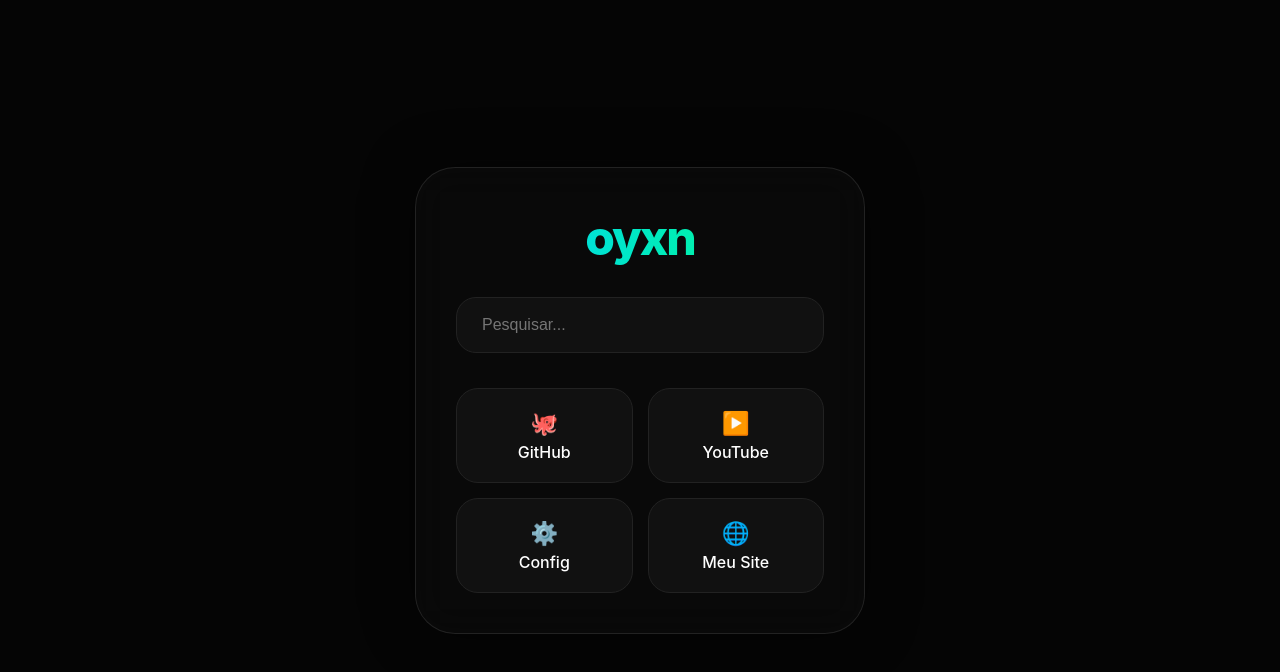
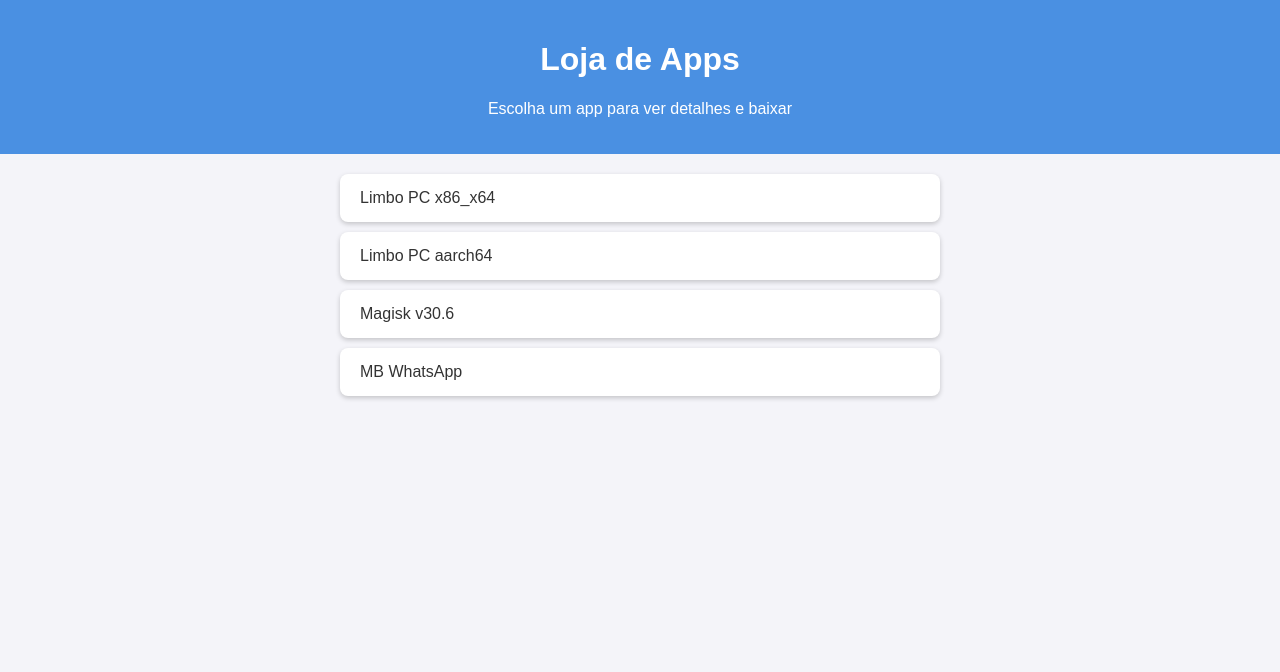
Before and after one commit to nerdgalaxya1-cyber/Oxyn, a plain HTML site: page index.html in a window 1280 px wide. Drawn offline with Linux system fonts and the light colour scheme.

Commit message:
Revise index.html for app store layout and design
Updated the title and styling for the app store page, and modified the layout and links.

```diff
--- a/index.html
+++ b/index.html
@@ -1,82 +1,54 @@
 <!DOCTYPE html>
-<html lang="pt-br">
+<html lang="pt-BR">
 <head>
     <meta charset="UTF-8">
     <meta name="viewport" content="width=device-width, initial-scale=1.0">
-    <title>Oyxn Browser</title>
+    <title>Loja de Apps</title>
     <style>
-        * { margin: 0; padding: 0; box-sizing: border-box; }
         body {
-            background: #050505;
-            height: 100vh; display: flex; align-items: center; justify-content: center;
-            font-family: 'Inter', sans-serif; color: white;
+            font-family: Arial, sans-serif;
+            background-color: #f4f4f9;
+            margin: 0;
+            padding: 0;
+        }
+        header {
+            background-color: #4a90e2;
+            color: white;
+            text-align: center;
+            padding: 20px 0;
         }
         .container {
-            background: rgba(255, 255, 255, 0.02);
-            backdrop-filter: blur(20px);
-            padding: 40px; border-radius: 40px;
-            border: 1px solid rgba(255, 255, 255, 0.1);
-            text-align: center; width: 90%; max-width: 450px;
-            box-shadow: 0 0 50px rgba(0, 0, 0, 0.5);
+            max-width: 600px;
+            margin: 20px auto;
+            padding: 0 20px;
         }
-        /* Logo Oyxn */
-        h1 {
-            font-size: 3rem; margin-bottom: 30px; font-weight: 800;
-            letter-spacing: -2px; background: linear-gradient(to right, #00d1ff, #00ff87);
-            -webkit-background-clip: text; -webkit-text-fill-color: transparent;
+        .app-link {
+            display: block;
+            background-color: white;
+            padding: 15px 20px;
+            margin-bottom: 10px;
+            text-decoration: none;
+            color: #333;
+            border-radius: 8px;
+            box-shadow: 0 2px 5px rgba(0,0,0,0.2);
+            transition: 0.2s;
         }
-
-        .search-container { margin-bottom: 35px; }
-        input[type="text"] {
-            width: 100%; padding: 18px 25px; border-radius: 20px;
-            border: none; background: #111; color: white; font-size: 1rem;
-            outline: none; transition: 0.4s; border: 1px solid #222;
+        .app-link:hover {
+            background-color: #e0eaff;
         }
-        input[type="text"]:focus {
-            border-color: #00d1ff;
-            box-shadow: 0 0 20px rgba(0, 209, 255, 0.3);
-        }
-
-        .grid { display: grid; grid-template-columns: repeat(2, 1fr); gap: 15px; }
-        .card {
-            background: #111; padding: 20px; border-radius: 22px;
-            text-decoration: none; color: white; font-weight: 500;
-            transition: all 0.4s cubic-bezier(0.175, 0.885, 0.32, 1.275);
-            border: 1px solid #222; position: relative; overflow: hidden;
-        }
-        /* Efeito Neon no Hover */
-        .card:hover {
-            transform: scale(1.05);
-            border-color: #00ff87;
-            box-shadow: 0 0 30px rgba(0, 255, 135, 0.2);
-        }
-        .icon { font-size: 1.4rem; margin-bottom: 5px; display: block; }
     </style>
 </head>
 <body>
+    <header>
+        <h1>Loja de Apps</h1>
+        <p>Escolha um app para ver detalhes e baixar</p>
+    </header>
 
     <div class="container">
-        <h1>oyxn</h1>
-
-        <form action="https://www.google.com/search" method="GET" class="search-container">
-            <input type="text" name="q" placeholder="Pesquisar..." autocomplete="off">
-        </form>
-
-        <div class="grid">
-            <a href="https://github.com" class="card">
-                <span class="icon">🐙</span> GitHub
-            </a>
-            <a href="https://youtube.com" class="card">
-                <span class="icon">▶️</span> YouTube
-            </a>
-            <a href="#" class="card">
-                <span class="icon">⚙️</span> Config
-            </a>
-            <a href="#" class="card">
-                <span class="icon">🌐</span> Meu Site
-            </a>
-        </div>
+        <a class="app-link" href="limbo-x86.html">Limbo PC x86_x64</a>
+        <a class="app-link" href="limbo-aarch64.html">Limbo PC aarch64</a>
+        <a class="app-link" href="magisk.html">Magisk v30.6</a>
+        <a class="app-link" href="mbwhatsapp.html">MB WhatsApp</a>
     </div>
-
 </body>
 </html>
```
